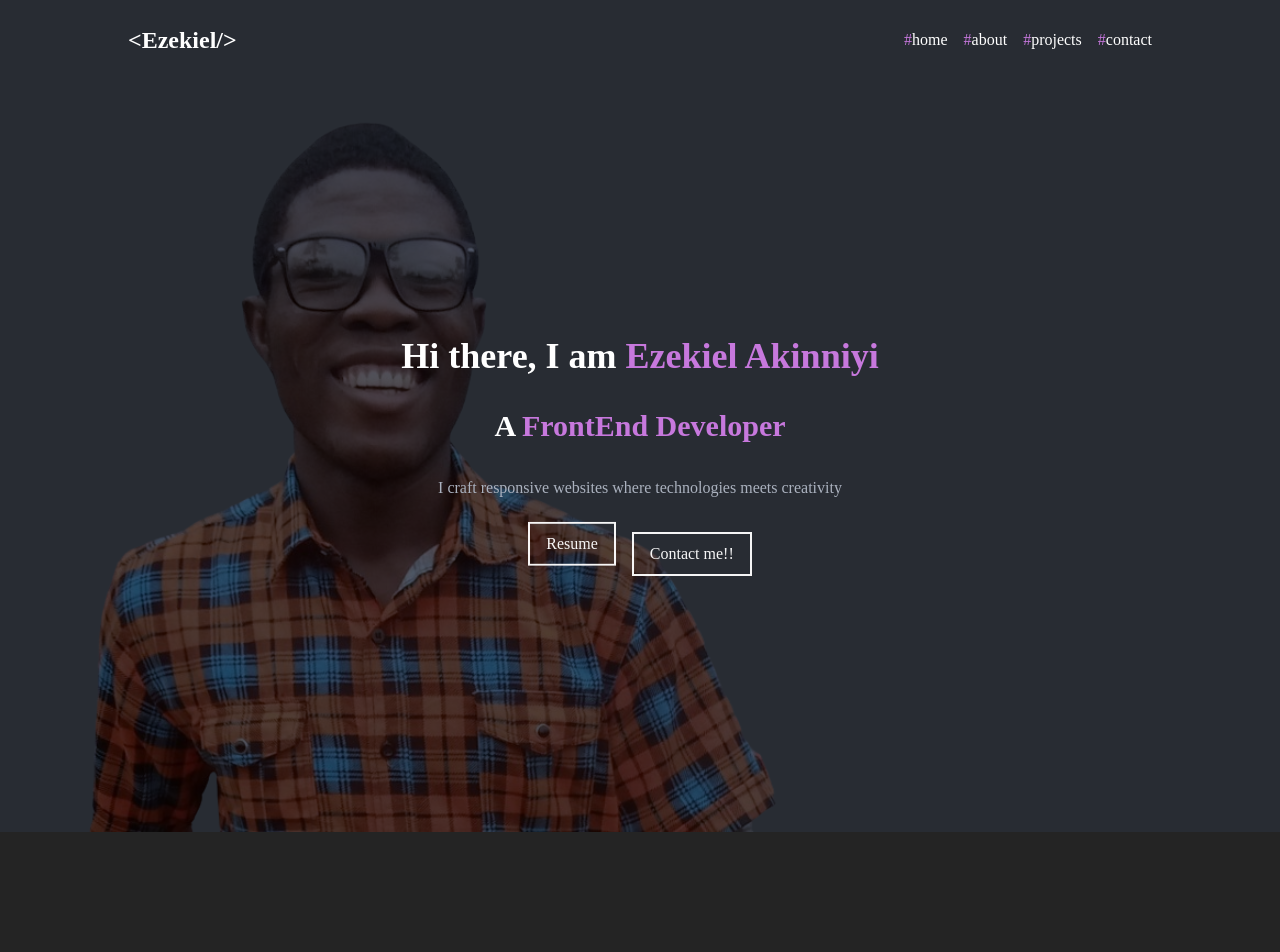
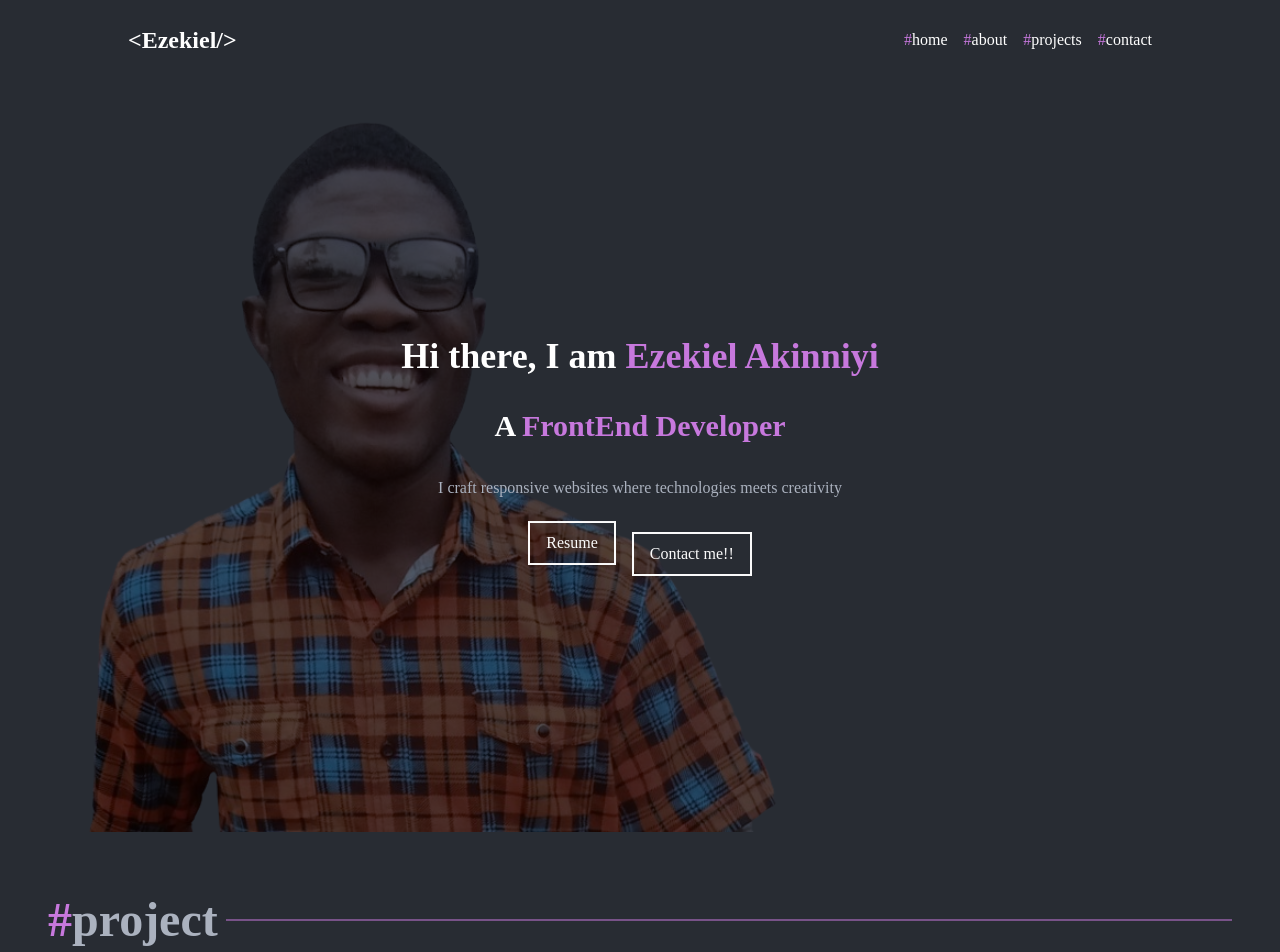
Before and after one commit to Wondersmasher/Latest-Portfolio, a React (Vite) app: page / in a window 1280 px wide. Shown: the top 952 px of the page. Before the commit the page ends 832 px from the top, so only its background shows below. Built offline with nearby package versions, Linux system fonts and the light colour scheme.

Commit message:
continuing to increase avalable sections.

```diff
--- a/src/App.jsx
+++ b/src/App.jsx
@@ -1,12 +1,40 @@
 import React from "react";
 import NavBar from "./components/NavBar";
 import Hero from "./components/Hero";
+import AboutMe from "./components/AboutMe";
+import Projects from "./components/Projects";
+import Skills from "./components/Skills";
 
 const App = () => {
   return (
     <div className="bg-black min-h-[100vh] font-firaCode text-white w-full">
       <NavBar />
       <Hero />
+      <Projects />
+      <AboutMe />
+      <Skills />
+      <Projects />
+      Lorem ipsum dolor sit amet consectetur adipisicing elit. Nobis voluptates,
+      enim illo quis aperiam repellat aliquam a! Adipisci quisquam iusto magni
+      rerum perspiciatis sapiente repudiandae provident aspernatur corporis
+      earum, fugit eligendi ullam? Dolorum vitae veniam nihil maxime adipisci
+      dolor ratione neque quae, doloremque ea, atque, veritatis est voluptate
+      quas illo accusamus voluptatibus molestiae cumque saepe porro itaque
+      possimus! Pariatur, minima. Hic rerum ipsa porro blanditiis debitis
+      numquam molestias enim quam inventore consequatur placeat nemo incidunt
+      eos cupiditate perspiciatis laborum, velit ipsum illo alias! Accusantium
+      aliquam aperiam iusto fugit ipsam quidem, id quibusdam accusamus cumque
+      laudantium vero repudiandae velit vitae reprehenderit voluptate rem,
+      eveniet voluptates. Temporibus sunt quam quo doloremque natus mollitia
+      fugit expedita ex officiis non beatae, eveniet assumenda quos inventore
+      dolorem ducimus laboriosam, eius laborum nostrum corrupti ipsa magnam nam?
+      A cumque maxime esse cum, mollitia tempora asperiores tenetur dolore vero?
+      Quam ipsum excepturi recusandae suscipit molestias, tempore architecto
+      molestiae sit numquam sed ea dolore harum ad provident laborum facilis
+      animi non dolor, porro autem optio odio sunt! Ea ut, quibusdam illum
+      excepturi, necessitatibus est optio repellendus, commodi esse quos
+      expedita possimus quasi vero. Quisquam magni aliquam incidunt reiciendis,
+      dolore cum quae ea culpa, officiis ut commodi exercitationem sunt.
     </div>
   );
 };
```
